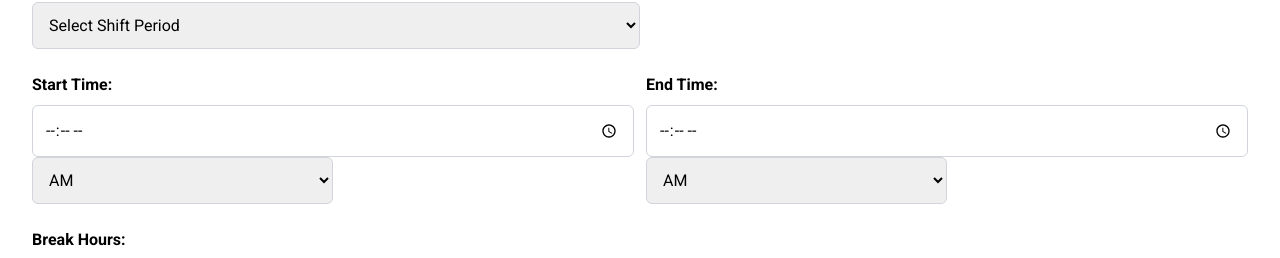
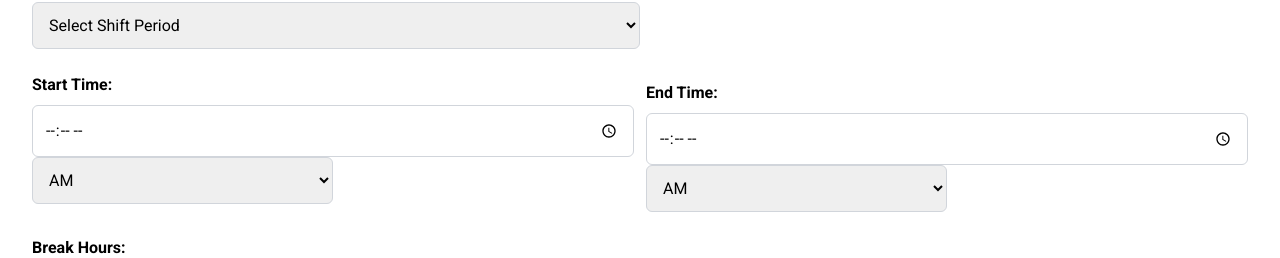
Before and after one commit to awwal148/ccsupport, a Next.js app: page /care-homes/fremantle in a window 1280 px wide. Shown: the part 451-709 px from the top of the page. Built offline with nearby package versions, Linux system fonts and the light colour scheme; no server answers; sample sign-in values are in the browser's storage.

Commit message:
added more changes

```diff
--- a/app/care-homes/care-home/page.jsx
+++ b/app/care-homes/care-home/page.jsx
@@ -150,7 +150,7 @@ const Timesheet = () => {
           </select>
         </div>
 
-        <div className="sm:w-1/2">
+        <div className="sm:w-1/2 mt-2">
           <label className="block text-black font-semibold mb-2">End Time:</label>
           <input
             type="time"
--- a/app/care-homes/fremantle/page.jsx
+++ b/app/care-homes/fremantle/page.jsx
@@ -149,7 +149,7 @@ const Timesheet = () => {
           </select>
         </div>
 
-        <div className="sm:w-1/2">
+        <div className="sm:w-1/2 mt-2">
           <label className="block text-black font-semibold mb-2">End Time:</label>
           <input
             type="time"
--- a/app/care-homes/the-croft/page.jsx
+++ b/app/care-homes/the-croft/page.jsx
@@ -149,7 +149,7 @@ const Timesheet = () => {
           </select>
         </div>
 
-        <div className="sm:w-1/2">
+        <div className="sm:w-1/2  mt-2">
           <label className="block text-black font-semibold mb-2">End Time:</label>
           <input
             type="time"
```
